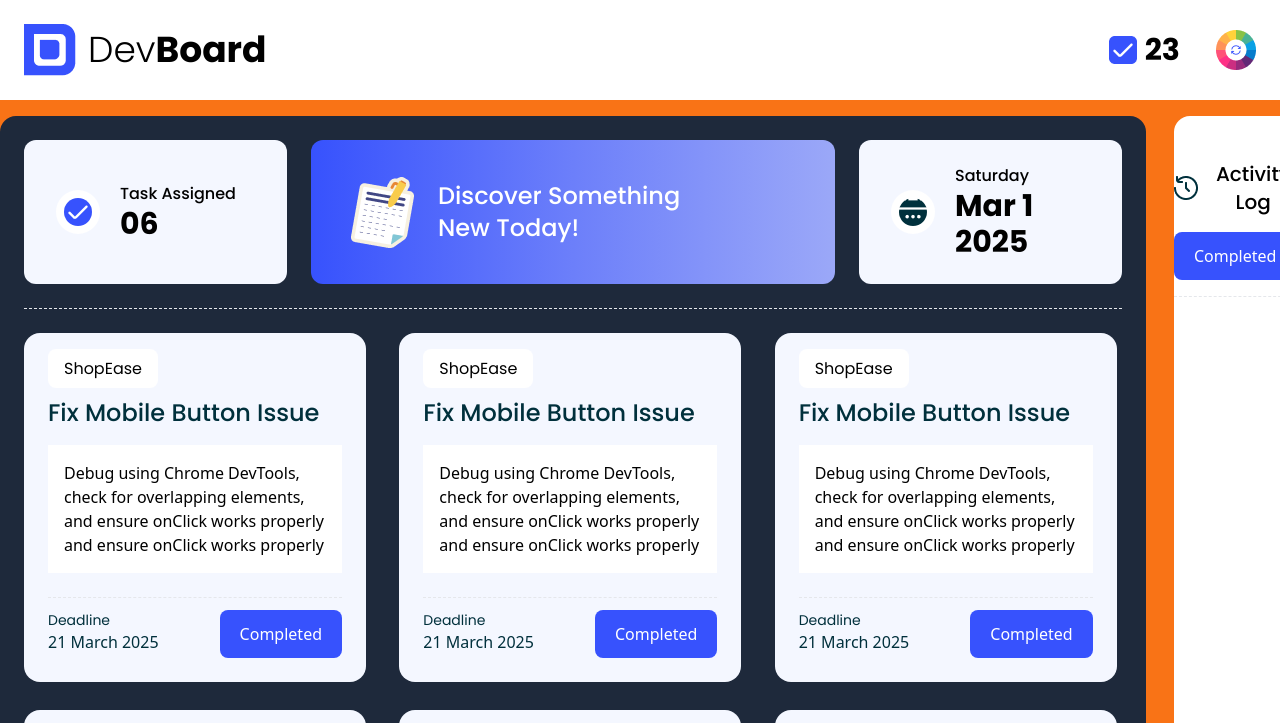
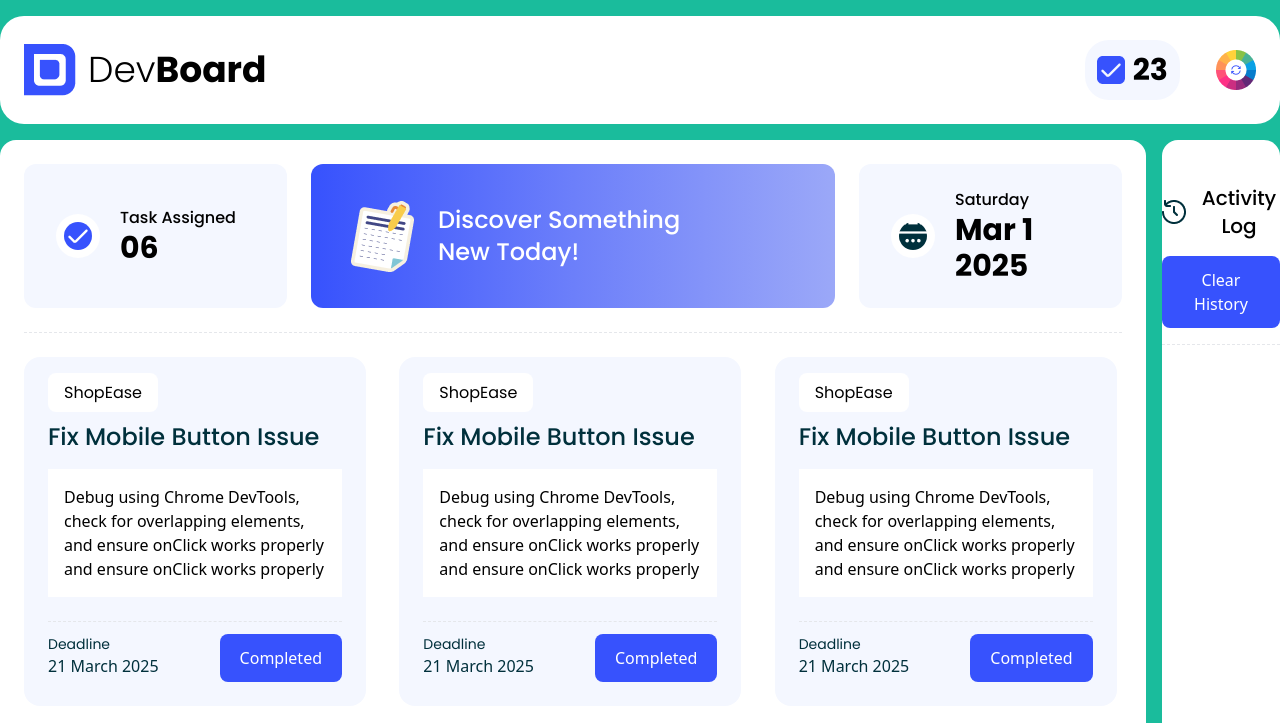
Before and after one commit to mahatab6/Job-Board, a plain HTML site: page index.html in a window 1280 px wide. Both pictures are taken after a click on the button 1236 px from the left and 50 px from the top of the page. Shown: the top 723 px of the page. Drawn offline with nearby package versions, Linux system fonts and the light colour scheme.

Commit message:
body color change section added

```diff
--- /dev/null
+++ b/bodycolor.js
@@ -0,0 +1,8 @@
+
+const colors = ["#1abc9c", "#2ecc71", "#3498db", "#9b59b6", "#34495e", "#a0c4ff", "#bdb2ff"];
+let colorIndex = 0;
+
+document.getElementById("body-color").addEventListener("click", function(){
+    document.body.style.backgroundColor = colors[colorIndex];
+    colorIndex = (colorIndex + 1) % colors.length;
+});
--- a/click-btn.js
+++ b/click-btn.js
@@ -3,8 +3,6 @@ const mobileBtns = document.getElementsByClassName("mobile-btn");
 for (let i = 0; i < mobileBtns.length; i++) {
     mobileBtns[i].addEventListener("click", function() {
         alert("Board updated Successfully");
-
-
         mobileBtns[i].disabled = true;
         mobileBtns[i].style.backgroundColor = "gray";
 
@@ -17,5 +15,19 @@ for (let i = 0; i < mobileBtns.length; i++) {
         let workDoneCount = parseInt(doneTaskElement.innerText);
         workDoneCount += 1;
         doneTaskElement.innerText = workDoneCount;
+
+
+        let now = new Date();
+        let timeString = now.toLocaleTimeString();
+        let history = document.getElementById("history-list");
+        let newHistoryItem = document.createElement("div");
+        newHistoryItem.classList.add("bg-color", "m-3","p-2","rounded-lg")
+        newHistoryItem.innerText = `You have Complete The Task Add Dark Mode at ${timeString}`;
+        history.appendChild(newHistoryItem);
+        let clearBtn = document.getElementById("Clear-btn").addEventListener("click", function(){
+            history.innerText='';
+        })
+
+
     });
 }
--- a/index.html
+++ b/index.html
@@ -30,10 +30,10 @@
     </style>
 
 </head>
-<body class="bg-orange-500 max-w-[1440px] mx-auto">
+<body class="bg-color max-w-[1440px] mx-auto">
 
     <!-- nav-bar -->
-    <nav class=" bg-white">
+    <nav class=" bg-white rounded-3xl mt-4">
         <div class="flex justify-between p-6">
             <div class="flex items-center gap-3">
                 <img src="assets/logo.png" alt="">
@@ -42,11 +42,11 @@
             </div>
 
             <div class="flex gap-9">
-                <div class="flex items-center gap-2  ">
+                <div class="flex items-center gap-2 bg-color p-3 rounded-3xl ">
                     <img src="assets/checkbox.png" alt="">
                     <h2 id="done-task" class="poppins font-bold text-3xl text-black ">23</h2>
                 </div>
-                <button><img src="assets/theme-btn.png" alt=""></button>
+                <button id="body-color"><img src="assets/theme-btn.png" alt=""></button>
             </div>
 
 
@@ -54,8 +54,8 @@
     </nav>
 
     <!-- job task box  -->
-    <section class="flex mt-4 gap-7 mb-5">
-        <div class="bg-slate-800 p-6 rounded-2xl">
+    <section class="flex mt-4 gap-4 mb-5">
+        <div class="bg-white p-6 rounded-2xl">
             <div class="flex gap-6">
                 <div class="flex items-center gap-5 bg-color w-[263px] px-8 py-6 rounded-xl">
                     <img class="rounded-full p-2 bg-white" src="assets/checkbox.png" alt="">
@@ -191,7 +191,7 @@
                         <button class="bg-[#3752FD] text-white rounded-lg px-5 py-3 mobile-btn">Completed</button>
                     </div>
                 </div>
-                <div class="bg-color w-[342px] p-6 rounded-2xl">
+                <div class="bg-color w-[342px] p-6 rounded-2xl ">
 
                     <p class="poppins font-normal text-base "><span class="bg-white px-4 py-2 rounded-lg">ShopEase</span></p>
 
@@ -222,16 +222,21 @@
                 <img src="assets/activity.png" alt="">
                 <h2 class="poppins font-medium text-xl">Activity Log</h2>
             </div>
-            <button class="bg-[#3752FD] text-white rounded-lg px-5 py-3">Completed</button>
+            <button id="Clear-btn" class="bg-[#3752FD] text-white rounded-lg px-5 py-3">Clear History</button>
 
 
             <hr class="border-dashed mt-4 mb-4">
+
+            <div>
+                <h2 id="history-list"></h2>
+            </div>
 
 
 
 
         </div>
     </section>
+    <script src="bodycolor.js"></script>
     <script src="click-btn.js"></script>
     <script src="date.js"></script>
 </body>
--- a/utility.js
+++ /dev/null
@@ -1,2 +0,0 @@
-
-}
```
